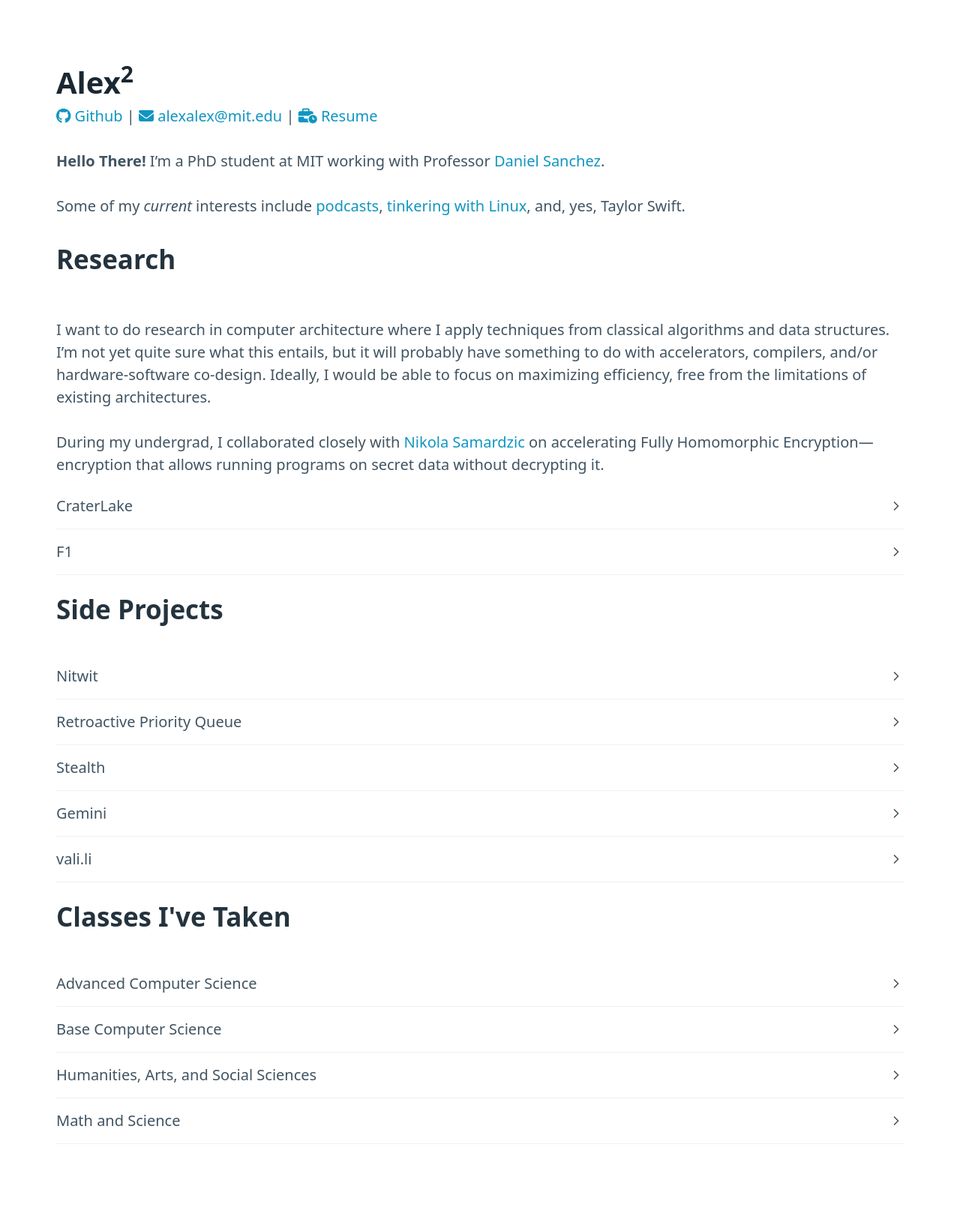
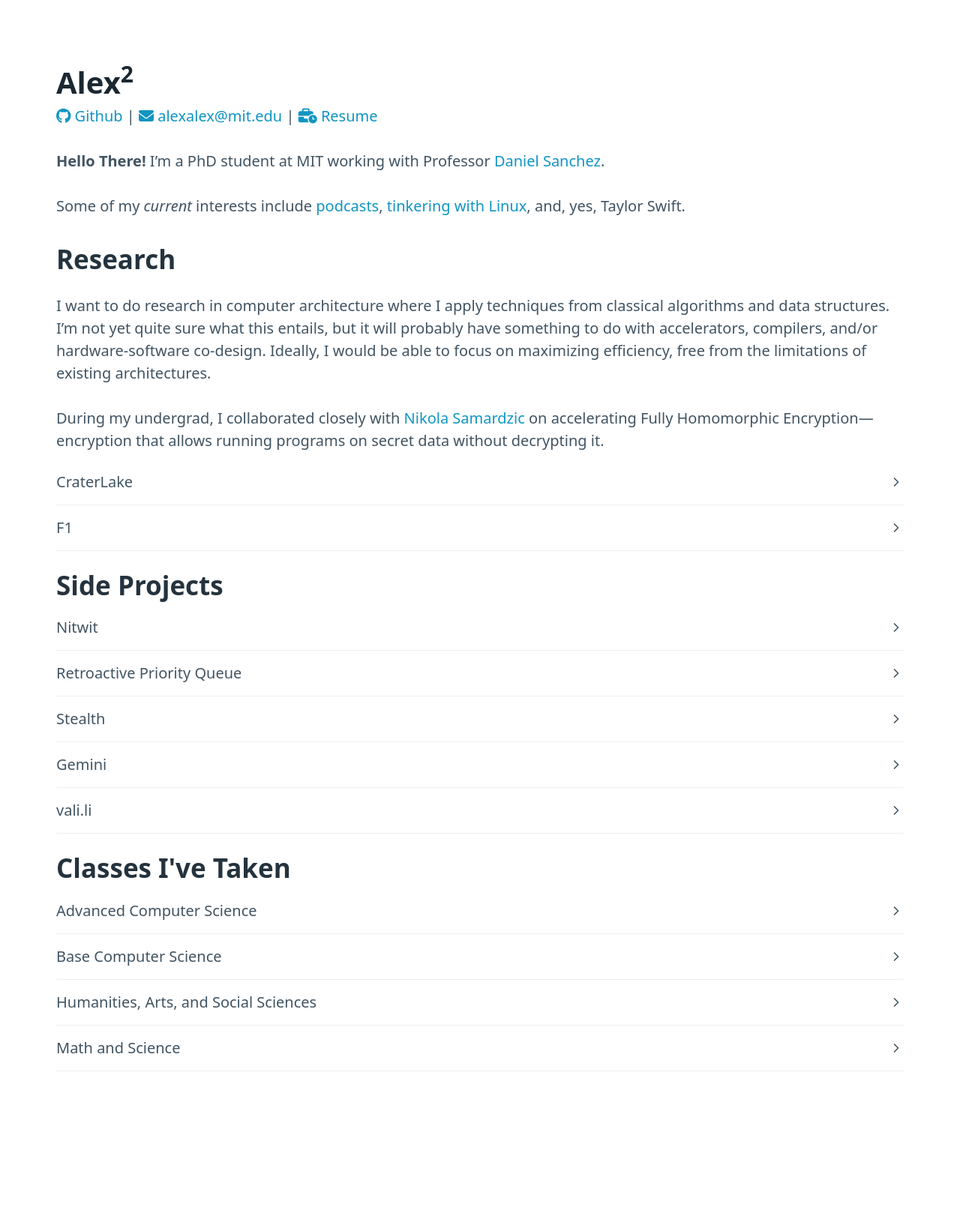
Before and after one commit to Alaxe/alaxe.github.io, a Jekyll site: the page built from index.html, in a window 1280 px wide. Shown: the whole page at 75% size. Built offline with Jekyll 4.4.1, drawn with Linux system fonts in a browser that asks for light colours; nearby versions of some CDN libraries; after the commit the page ends 1529 px from its top, so only the background shows below that.

Commit message:
Reduce H spacing

```diff
--- a/_layouts/default.html
+++ b/_layouts/default.html
@@ -36,6 +36,10 @@ section {
   margin-bottom: var(--spacing);
 }
 
+h1,h2,h3,h4,h5,h6 {
+  --typography-spacing-vertical: var(--spacing);
+}
+
     </style>
   </head>
   <body class="container">
```
